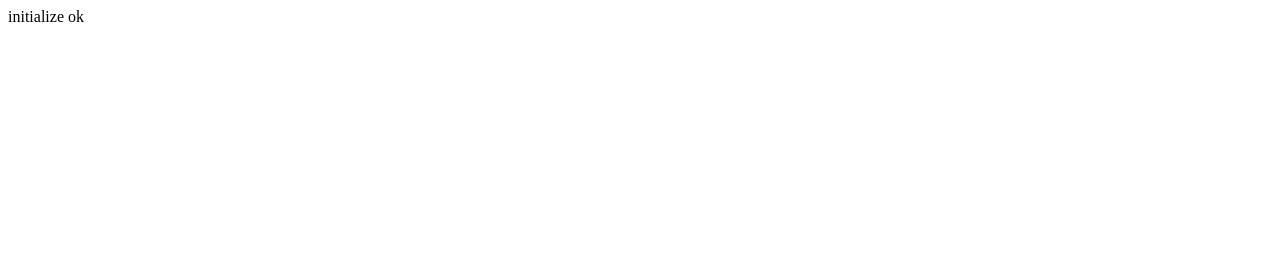
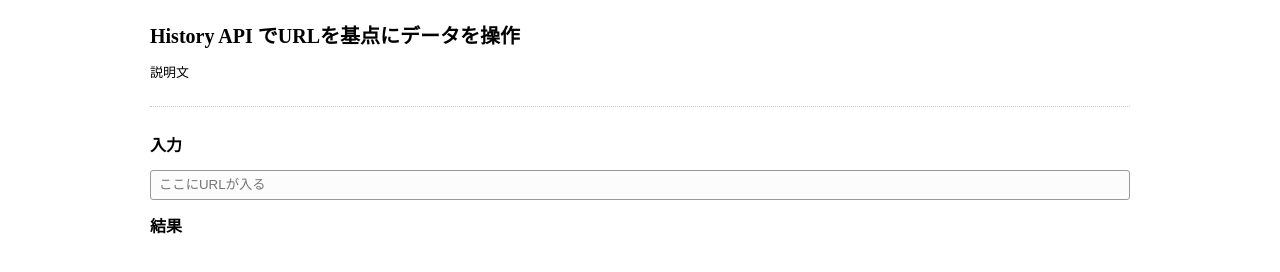
Before and after one commit to utaminuk/sample_javascript_api, a website: page index.html in a window 1280 px wide. Drawn offline with Linux system fonts and the light colour scheme.

Commit message:
[modified] add index.html and history.js

```diff
--- a/index.html
+++ b/index.html
@@ -4,8 +4,48 @@
     <meta charset="UTF-8">
     <meta name="viewport" content="width=device-width, initial-scale=1.0">
     <title>Document</title>
+    <script src="./src/history.js" defer></script>
 </head>
 <body>
-    initialize ok
+    <h1>History API でURLを基点にデータを操作</h1>
+    <p>説明文</p>
+    <hr />
+
+    <h2>入力</h2>
+    <form>
+        <input type="text" id="userInput" value="" placeholder="ここにURLが入る" />
+    </form>
+    <h2>結果</h2>
+    <p id="result"></p>
+
+<style>
+    body {
+        margin: 20px 150px;
+        font-size: 13px;
+        font-weight: 100;
+    }
+    h1 {
+        font-size: 20px;
+    }
+    h2 {
+        font-size: 16px;
+    }
+    hr {
+        border: none;
+        border-top: 0.8px dotted #ccc;
+        padding: 0;
+        margin: 25px 0;
+    }
+    input[type=text] {
+        box-sizing: border-box;
+        height: 30px;
+        line-height: 30px;
+        padding: 0 8px;
+        border: 0.8px solid #999;
+        border-radius: 3px;
+        background: #fcfcfc;
+        width: 100%;
+    }
+</style>
 </body>
 </html>
--- /dev/null
+++ b/src/history.js
@@ -0,0 +1 @@
+console.log('loaded history.js');
```
